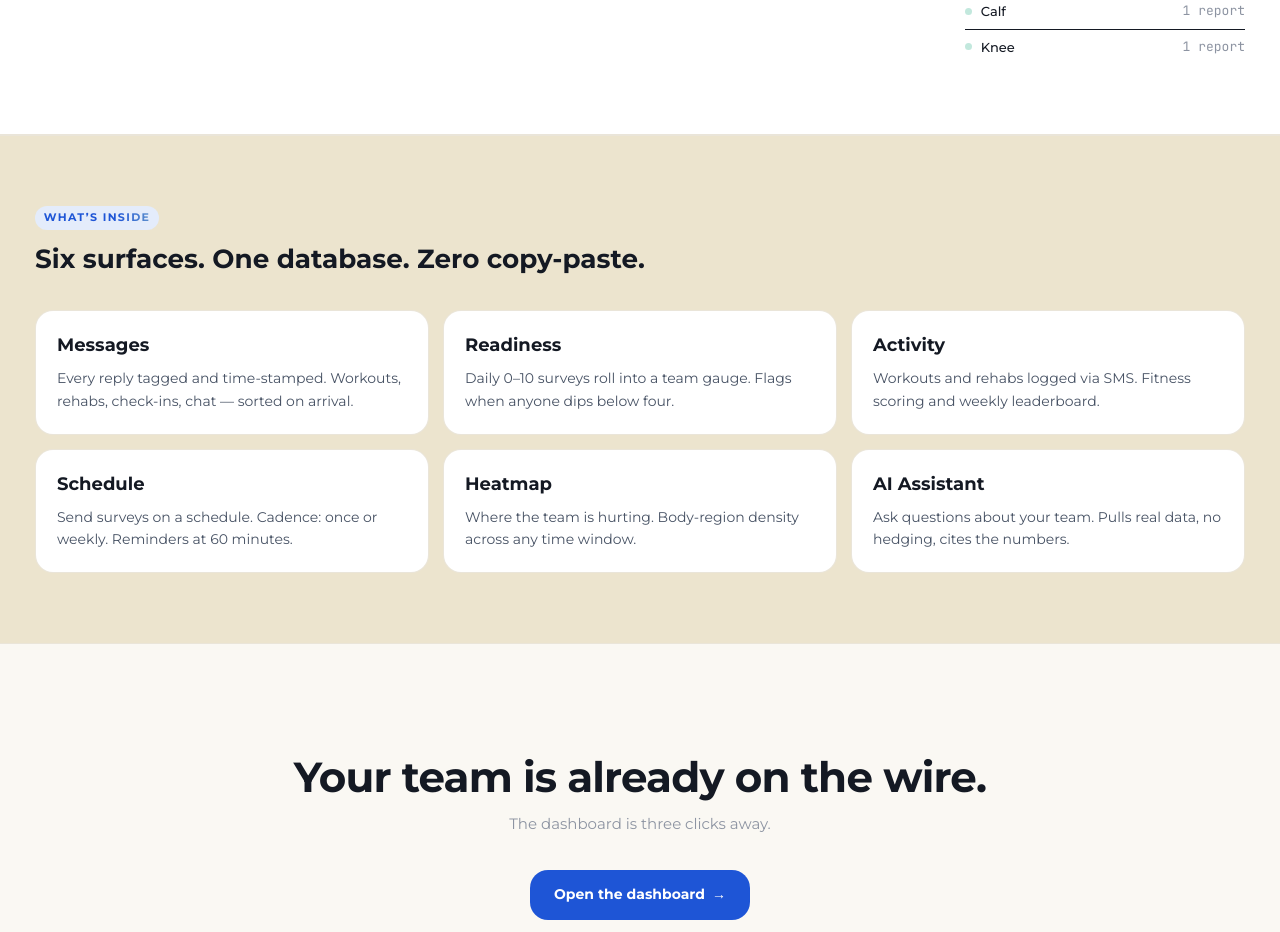
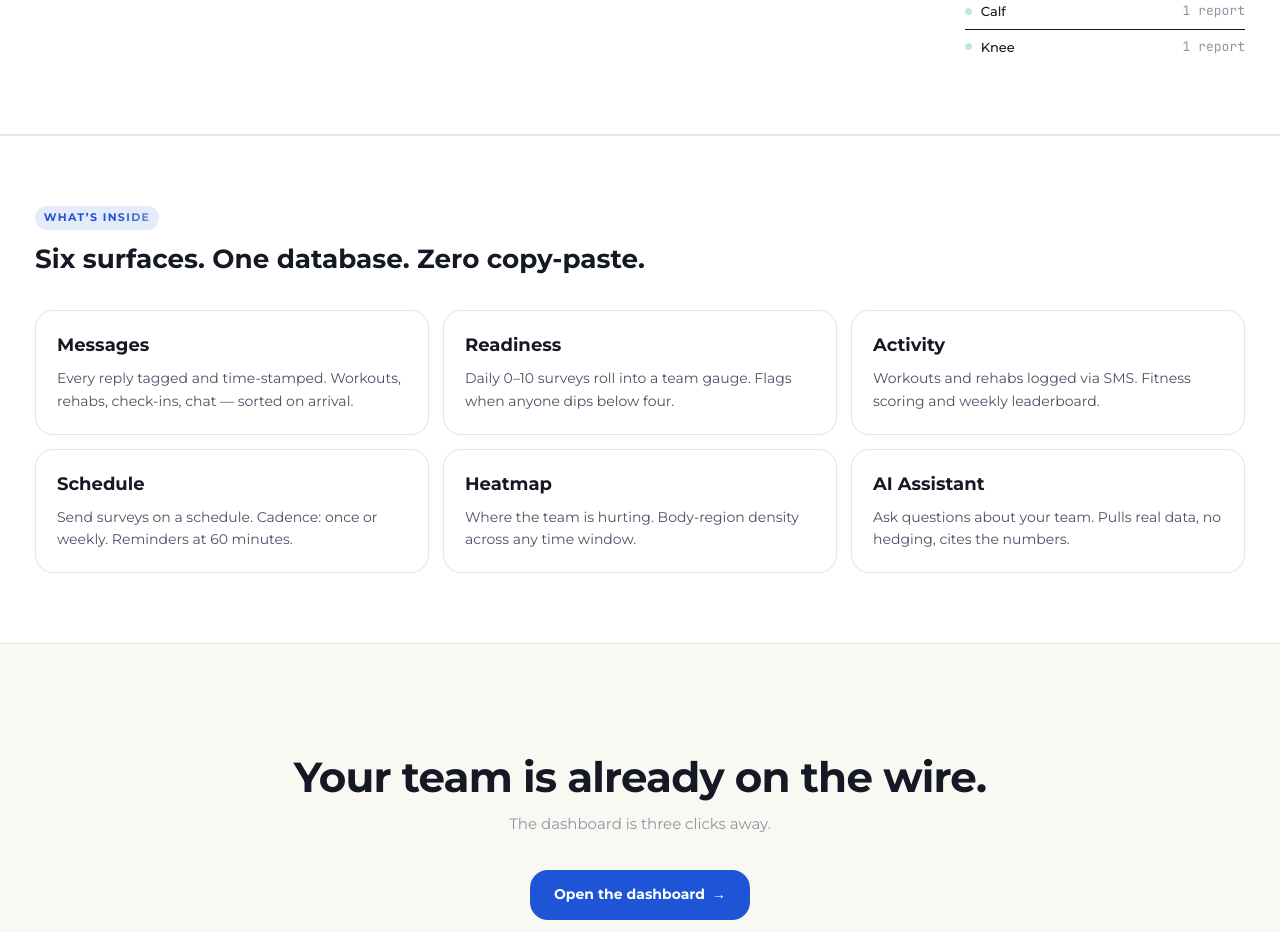
Before and after one commit to 12340789ryanlobo/reflect-live, a Next.js app in the folder apps/web/: page / in a window 1280 px wide. Shown: the part 2660-3592 px from the top of the page. Built offline with nearby package versions, Linux system fonts and the light colour scheme; no server answers.

Commit message:
revert(landing): drop the --paper-2 feature-grid bg; keep punchier blue + eyebrow pills

```diff
--- a/apps/web/src/app/page.tsx
+++ b/apps/web/src/app/page.tsx
@@ -158,14 +158,10 @@ export default async function Landing() {
         </div>
       </section>
 
-      {/* Feature grid — uses --paper-2 (deeper warm cream) instead of
-          --card (white) so the section transitions read with real
-          three-tone rhythm: paper → card → paper → card → paper-2 →
-          paper. The previous all-paper/card alternation read as 'one
-          continuous gray wash' (reviewer's word). */}
+      {/* Feature grid */}
       <section
         className="border-y"
-        style={{ borderColor: 'var(--border)', background: 'var(--paper-2)' }}
+        style={{ borderColor: 'var(--border)', background: 'var(--card)' }}
       >
         <div className="mx-auto max-w-[1280px] px-6 py-20 md:px-10">
           <Eyebrow>What&rsquo;s inside</Eyebrow>
```
